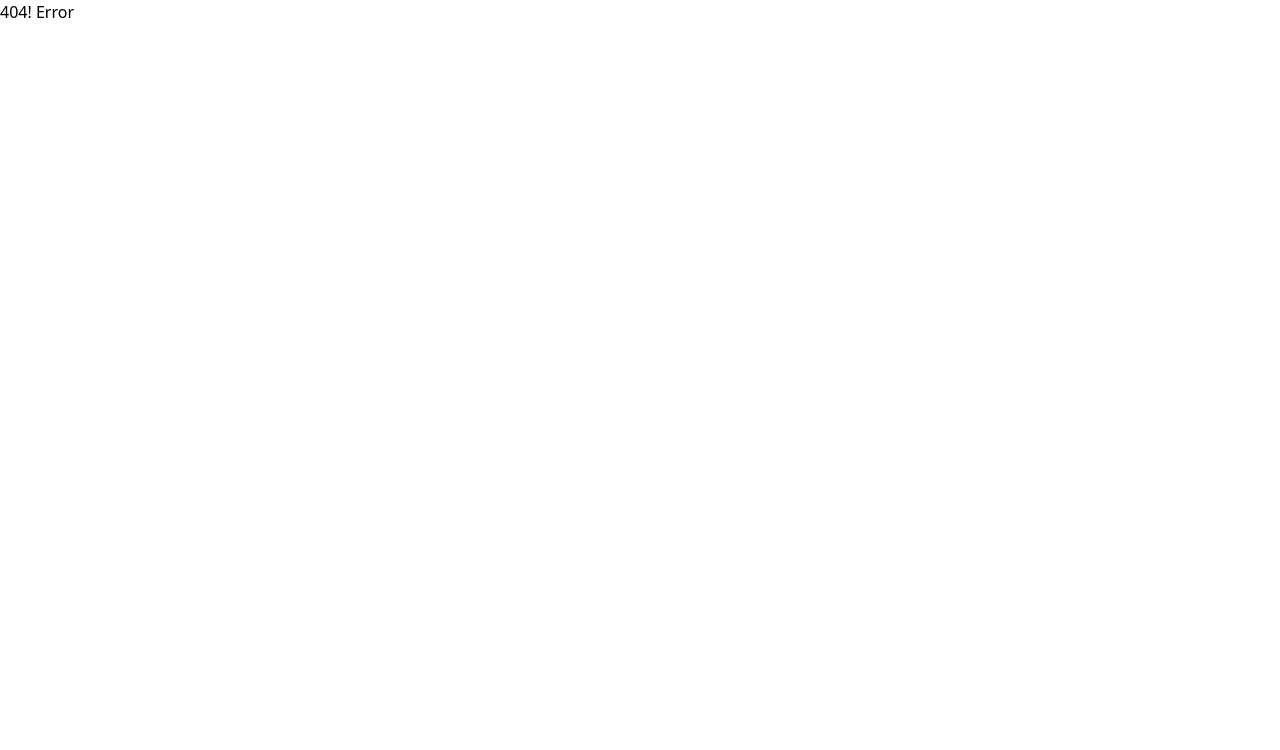
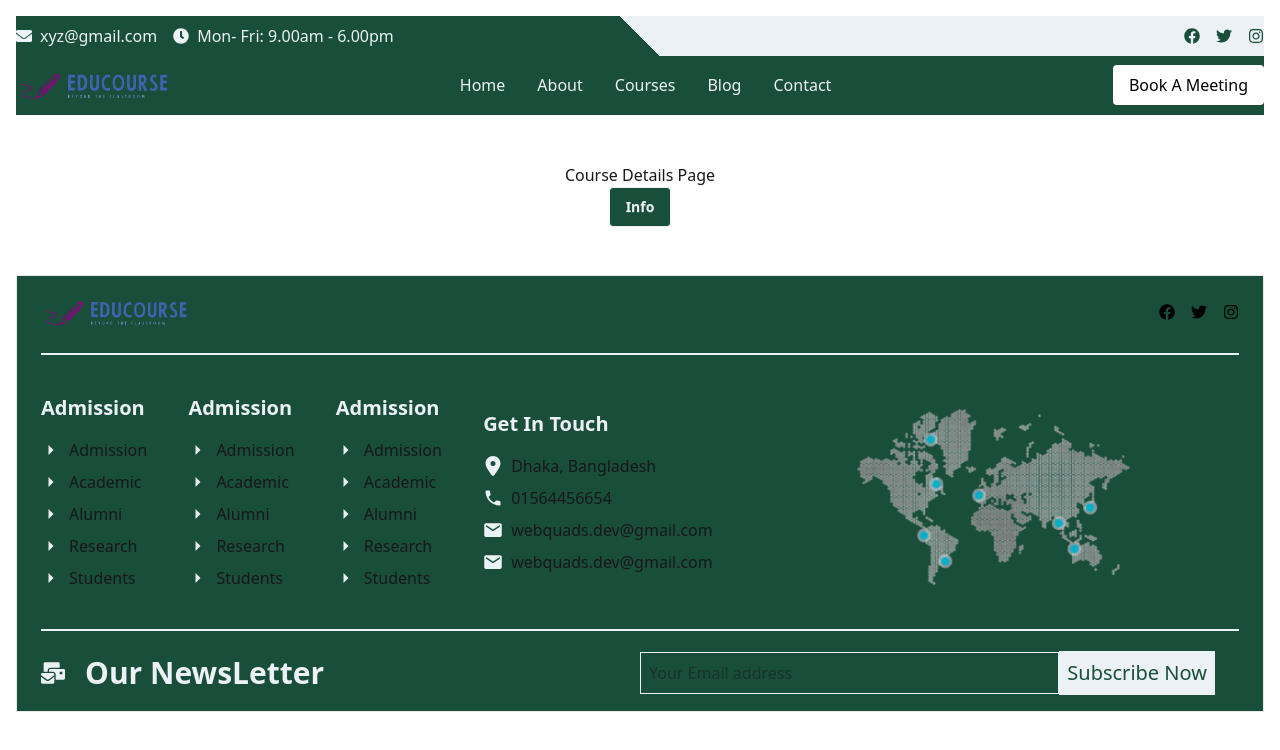
Before and after one commit to eduCourseOrg/eduCourse-client, a React (Vite) app: page /courseDetails in a window 1280 px wide. Before the commit this address had no page. Shown: the top 750 px of the page. Built offline with nearby package versions, Linux system fonts and the light colour scheme.

Commit message:
daisyUI installed

```diff
--- a/package.json
+++ b/package.json
@@ -22,6 +22,7 @@
     "@types/react": "^18.3.18",
     "@types/react-dom": "^18.3.5",
     "@vitejs/plugin-react": "^4.3.4",
+    "daisyui": "^5.0.0-beta.7",
     "eslint": "^9.17.0",
     "eslint-plugin-react": "^7.37.2",
     "eslint-plugin-react-hooks": "^5.0.0",
--- a/src/Components/Home/Counter.jsx
+++ b/src/Components/Home/Counter.jsx
@@ -4,7 +4,7 @@ import { RiGlobalFill } from "react-icons/ri";
 
 const Counter = () => {
     return (
-        <div className="py-8 w-full bg-linear-to-r from-acent to-acent2">
+        <div className="py-8 w-full bg-gradient-custom">
             <div className="p-6 w-10/12 mx-auto bg-secondary rounded-2xl grid grid-cols-3 gap-4">
                 <div className=" flex items-center justify-center gap-4">
                     <div className=""><FaUserGraduate className="text-5xl text-secondary bg-primary rounded-xl p-2"/></div>
--- a/src/Pages/CourseDetails/CourseDetails.jsx
+++ b/src/Pages/CourseDetails/CourseDetails.jsx
@@ -1,8 +1,9 @@
 
 const CourseDetails = () => {
     return (
-        <div>
+        <div className="mx-auto text-center">
             <h1>Course Details Page</h1>
+            <button className="btn btn-outline bg-primary text-secondary hover:bg-secondary hover:text-primary">Info</button>
         </div>
     );
 };
--- a/src/Routes/Router/Router.jsx
+++ b/src/Routes/Router/Router.jsx
@@ -4,6 +4,7 @@ import {
 import Main from "../../Layout/Main/Main";
 import Home from "../../Pages/Home/Home";
 import Error from "../../Pages/Error/Error";
+import CourseDetails from "../../Pages/CourseDetails/CourseDetails";
 
 export const router = createBrowserRouter([
   {
@@ -14,6 +15,10 @@ export const router = createBrowserRouter([
         {
             path: '/',
             element: <Home></Home>
+        },
+        {
+          path: '/courseDetails',
+          element: <CourseDetails></CourseDetails>
         }
     ]
   },
--- a/src/index.css
+++ b/src/index.css
@@ -1,22 +1,12 @@
 @import 'tailwindcss';
-
-@theme {
-  --color-primary: #184e3a;
-  --color-secondary: #ebf1f4;
-  --color-acent: #FCE6E5;
-  --color-acent2: #F8FCFF;
-
-}
-
-/*
-  The default border color has changed to `currentColor` in Tailwind CSS v4,
-  so we've added these compatibility styles to make sure everything still
-  looks the same as it did with Tailwind CSS v3.
-
-  If we ever want to remove these styles, we need to add an explicit border
-  color utility to any element that depends on these defaults.
-*/
+@plugin "daisyui";
 @layer base {
+  :root {
+      --color-primary: #184e3a;
+      --color-secondary: #ebf1f4;
+      --color-acent: #FCE6E5;
+      --color-acent2: #F8FCFF;
+    }
   *,
   ::after,
   ::before,
@@ -24,4 +14,41 @@
   ::file-selector-button {
     border-color: var(--color-gray-200, currentColor);
   }
+    .bg-primary {
+      background-color: var(--color-primary);
+    }
+
+    .text-primary {
+      color: var(--color-primary);
+    }
+
+    .bg-secondary {
+      background-color: var(--color-secondary);
+    }
+
+    .text-secondary {
+      color: var(--color-secondary);
+    }
+
+    .bg-acent {
+      background-color: var(--color-acent);
+    }
+
+    .text-acent {
+      color: var(--color-acent);
+    }
+
+    .bg-acent2 {
+      background-color: var(--color-acent2);
+    }
+
+    .text-acent2 {
+      color: var(--color-acent2);
+    }
 }
+
+@layer utilities {
+  .bg-gradient-custom {
+    background: linear-gradient(to right, var(--color-acent), var(--color-acent2));
+  }
+}
```
Also changed, not shown: 1 other file (tests, documents, lock files or other folders).
